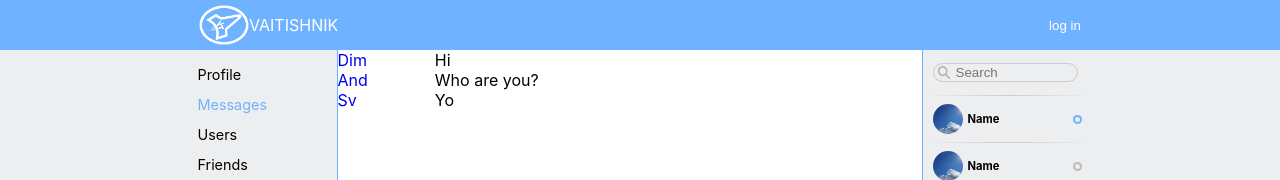
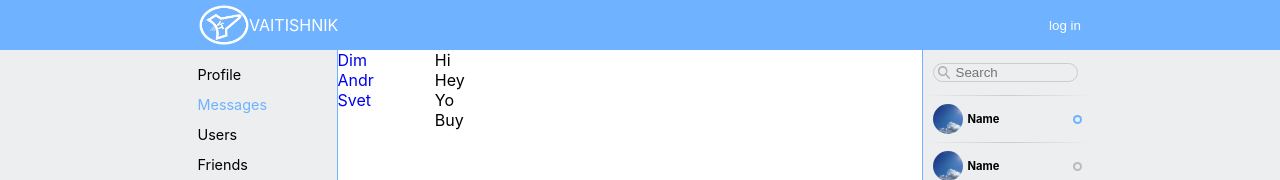
Before and after one commit to vdo162/snwbuit, a React (Create React App) app: page /dialogs in a window 1280 px wide. Shown: the top 180 px of the page. Built offline with nearby package versions, Linux system fonts and the light colour scheme.

Commit message:
23 added new components - DialogsItem, Message and ProfileInfo

```diff
--- a/src/components/Main/Dialogs/Dialogs.jsx
+++ b/src/components/Main/Dialogs/Dialogs.jsx
@@ -3,31 +3,36 @@ import ava from '../../../img/icon.jpg';
 import {NavLink} from 'react-router-dom';
 
 {/*<img src={ava} alt=''/>*/}
+const DialogItem = (props) => {
+	let path = '/dialogs/' + props.id;
+	return (
+		<div className={s.dialog + ' ' + s.active}>
+			<NavLink to={path}>{props.name}</NavLink>
+		</div>
+	)
+}
+
+const Message = (props) => {
+	return (
+		<div className={s.message}>
+			{props.message}
+		</div>
+	)
+}
 
 export const Dialogs = (props) => {
   return (
 	<div className={s.dialogs}>
 		<div className={s.dialogsItems}>
-			<div className={s.dialog}>
-				<NavLink to='/dialogs/1'>Dim</NavLink>
-			</div>
-			<div className={s.dialog + ' ' + s.active}>
-				<NavLink to='/dialogs/2'>And</NavLink>
-			</div>
-			<div className={s.dialog}>
-				<NavLink to='/dialogs/3'>Sv</NavLink>
-			</div>
+			<DialogItem name='Dim' id='1' />
+			<DialogItem name='Andr' id='2' />
+			<DialogItem name='Svet' id='3' />
 		</div>
 		<div className={s.messages}>
-			<div className={s.message}>
-				Hi
-			</div>
-			<div className={s.message}>
-				Who are you?
-			</div>
-			<div className={s.message}>
-				Yo
-			</div>
+			<Message message='Hi'/>
+			<Message message='Hey'/>
+			<Message message='Yo'/>
+			<Message message='Buy'/>
 		</div>
 	</div>
   );
--- a/src/components/Main/Profile/MyPosts/MyPosts.jsx
+++ b/src/components/Main/Profile/MyPosts/MyPosts.jsx
@@ -3,11 +3,15 @@ import {Post} from './Post/Post.jsx';
 
 export const MyPosts = (props) => {
   return (
-		<div>
-			My posts
+		<div className={s.postBlock}>
+			<h3>My posts</h3>
 			<div>
-				<textarea></textarea>
-				<button>Add post</button>
+				<div>
+					<textarea></textarea>
+				</div>
+				<div>
+					<button>Add post</button>
+				</div>
 			</div>
 			<div  className={s.posts}>
 				<Post message='Hi, how are you?' likesCount='0'/>
--- a/src/components/Main/Profile/MyPosts/MyPosts.module.css
+++ b/src/components/Main/Profile/MyPosts/MyPosts.module.css
@@ -1,2 +1,7 @@
+.postBlock {
+	padding: 10px;
+}
+
 .posts {
+	margin-top: 10px;
 }
--- a/src/components/Main/Profile/Profile.jsx
+++ b/src/components/Main/Profile/Profile.jsx
@@ -1,16 +1,11 @@
 import s from './Profile.module.css';
-import ava from '../../../img/icon.jpg';
 import {MyPosts} from './MyPosts/MyPosts.jsx';
+import {ProfileInfo} from './ProfileInfo/ProfileInfo.jsx';
 
 export const Profile = (props) => {
   return (
 	<div className={s.profile}>
-		<div>
-			<img src={ava} alt=''/>
-		</div>
-		<div>
-			ava+ description
-		</div>
+		<ProfileInfo/>
 		<MyPosts/>
 	</div>
   );
--- /dev/null
+++ b/src/components/Main/Profile/ProfileInfo/ProfileInfo.jsx
@@ -0,0 +1,15 @@
+import s from './ProfileInfo.module.css';
+import ava from '../../../../img/icon.jpg';
+
+export const ProfileInfo = (props) => {
+  return (
+	<div>
+		<div>
+			<img src={ava} alt=''/>
+		</div>
+		<div className={s.descriptionBlock}>
+			ava+ description
+		</div>
+	</div>
+  );
+}
--- /dev/null
+++ b/src/components/Main/Profile/ProfileInfo/ProfileInfo.module.css
@@ -0,0 +1,3 @@
+.descriptionBlock {
+	padding: 10px;
+}
```
